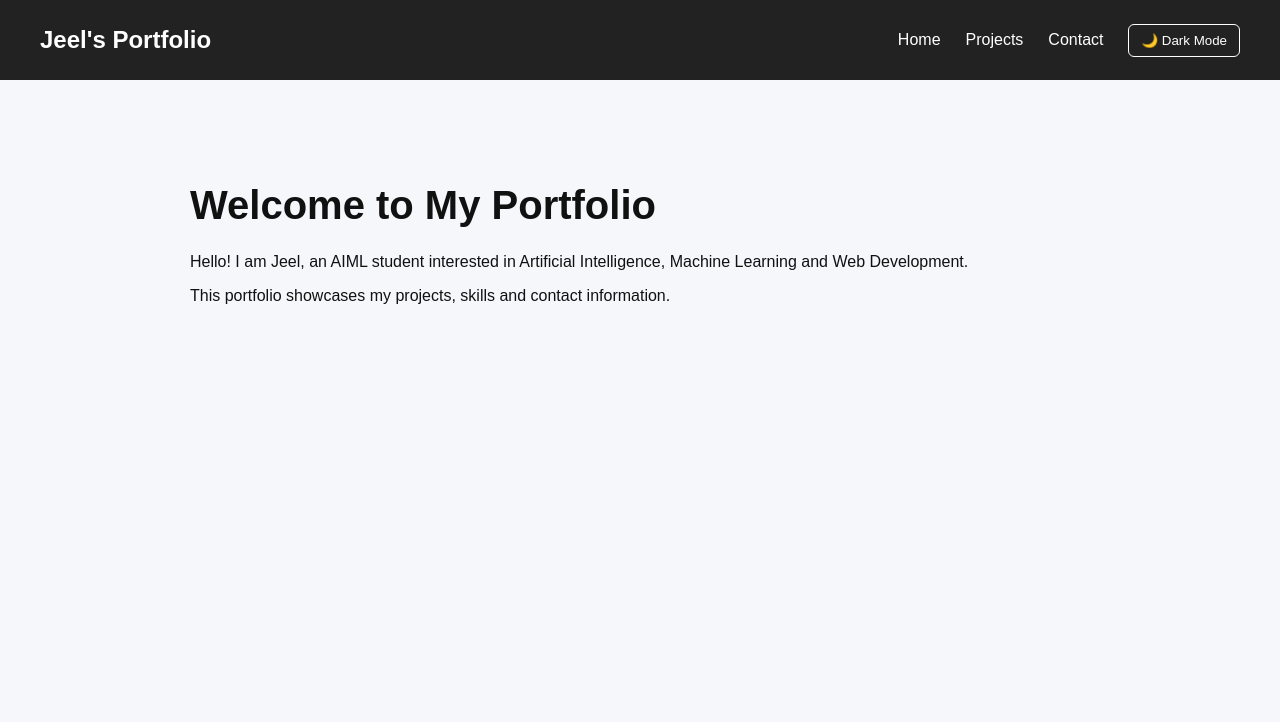
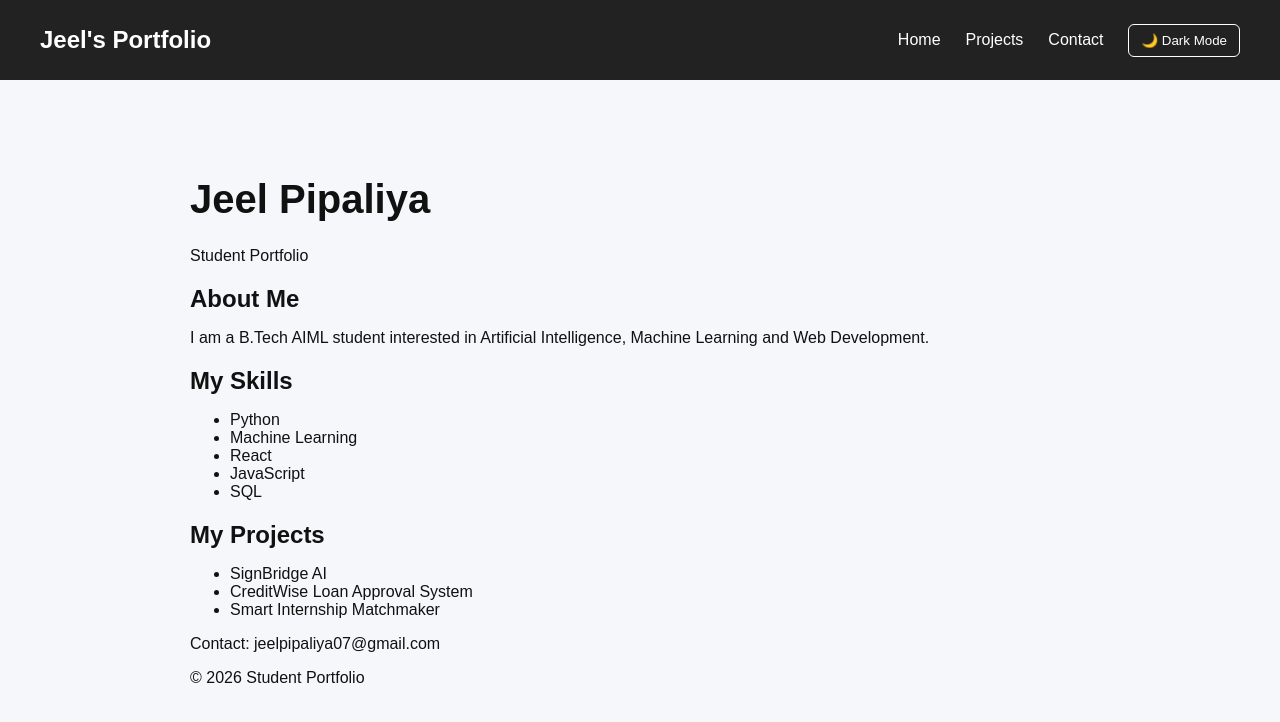
Before and after one commit to Jeel-Pipaliya/student-portfolio, a React (Vite) app: page / in a window 1280 px wide. Shown: the top 722 px of the page. Built offline with nearby package versions, Linux system fonts and the light colour scheme.

Commit message:
Complete Practical 1 tasks: component composition in Home, themeColor prop on Header, and CSS styling

```diff
--- a/src/components/Header.jsx
+++ b/src/components/Header.jsx
@@ -1,6 +1,6 @@
-function Header({ name }) {
+function Header({ name, themeColor }) {
   return (
-    <header className="header">
+    <header className="header" style={themeColor ? { backgroundColor: themeColor } : undefined}>
       <h1>{name}</h1>
       <p>Student Portfolio</p>
     </header>
--- a/src/pages/Home.jsx
+++ b/src/pages/Home.jsx
@@ -1,17 +1,32 @@
+import Header from "../components/Header";
+import About from "../components/About";
+import Skills from "../components/Skills";
+import Projects from "../components/Projects";
+import Footer from "../components/Footer";
+
 function Home() {
+  const skills = [
+    "Python",
+    "Machine Learning",
+    "React",
+    "JavaScript",
+    "SQL"
+  ];
+
   return (
-    <section className="page">
-      <h1>Welcome to My Portfolio</h1>
+    <div>
+      <Header name="Jeel Pipaliya" />
 
-      <p>
-        Hello! I am Jeel, an AIML student interested in
-        Artificial Intelligence, Machine Learning and Web Development.
-      </p>
+      <About
+        description="I am a B.Tech AIML student interested in Artificial Intelligence, Machine Learning and Web Development."
+      />
 
-      <p>
-        This portfolio showcases my projects, skills and contact information.
-      </p>
-    </section>
+      <Skills skillList={skills} />
+
+      <Projects />
+
+      <Footer email="jeelpipaliya07@gmail.com" />
+    </div>
   );
 }
 
```
Also changed, not shown: src/App.css (+59 -0 lines).
